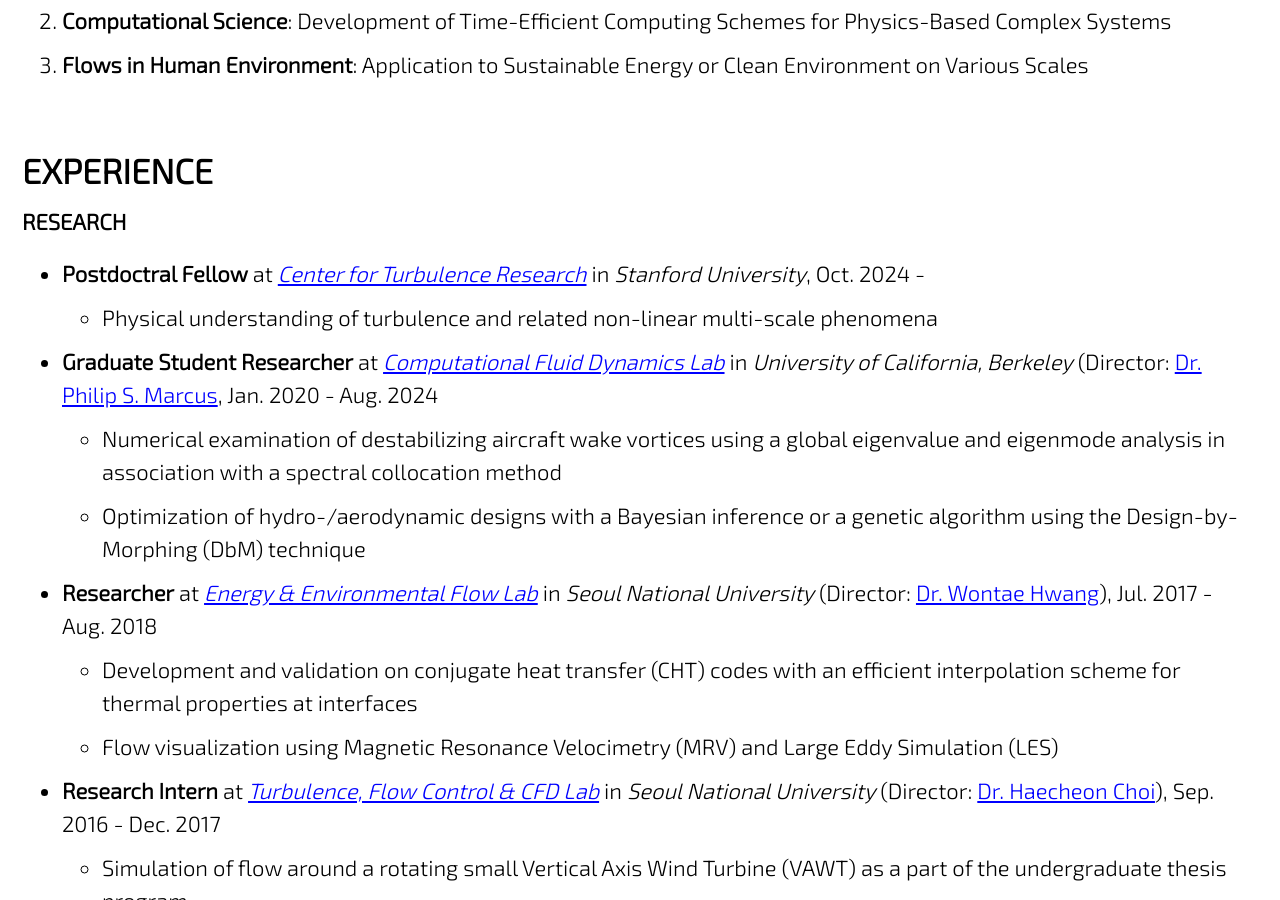
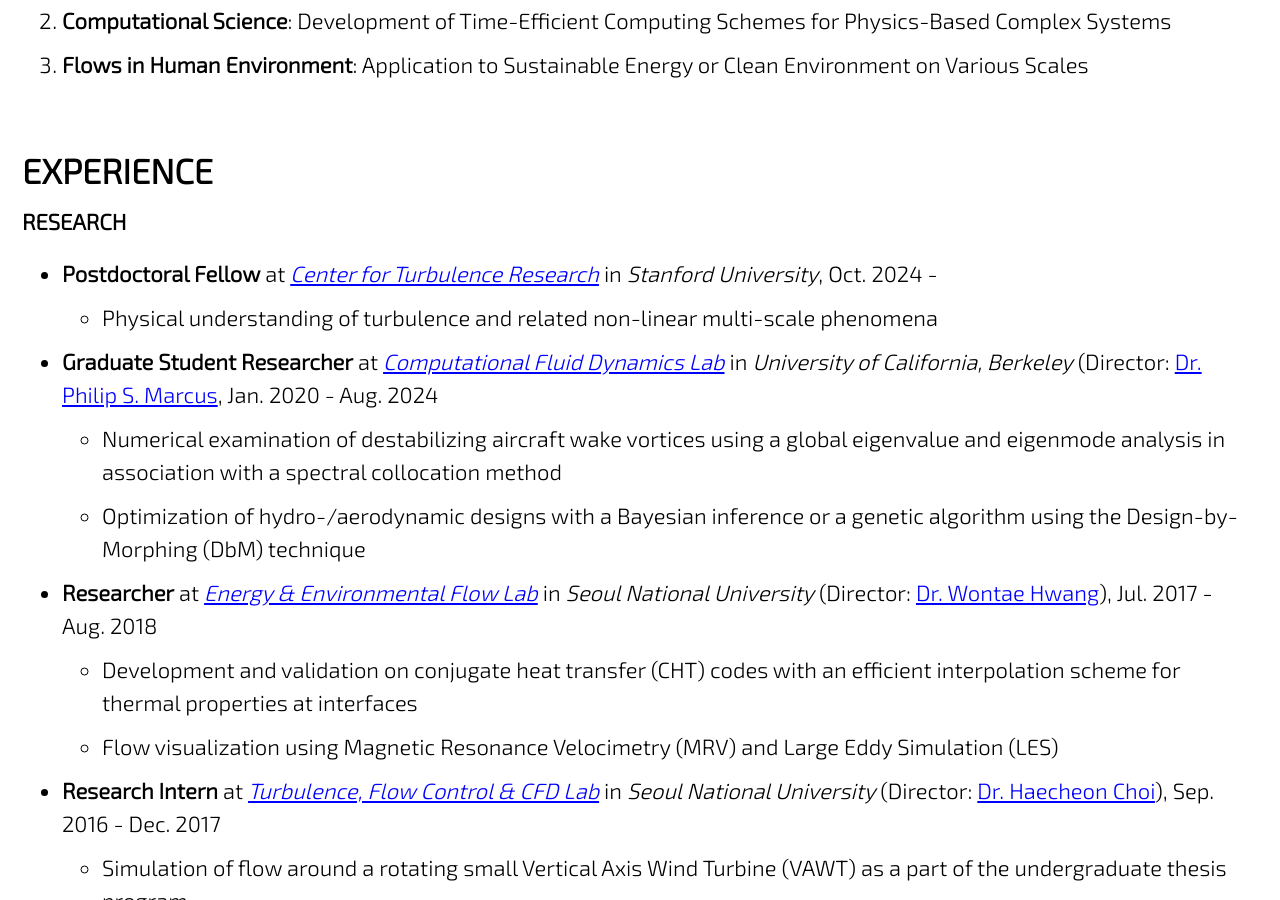
Before and after one commit to jun9303/jun9303.github.io, a Jekyll site: the page built from _pages/about_me.md, in a window 1280 px wide and 900 px high, scrolled down 1409 px. Built offline with Jekyll 4.4.1, drawn with Linux system fonts in a browser that asks for light colours; cached includes are drawn as plain includes; nearby versions of some CDN libraries.

Commit message:
Profile Updated 071324

```diff
--- a/_pages/about_me.md
+++ b/_pages/about_me.md
@@ -61,7 +61,7 @@ feature_row:
 
 ### RESEARCH
 
-- **Postdoctral Fellow** at *[Center for Turbulence Research](https://ctr.stanford.edu/)* in *Stanford University*, Oct. 2024 -
+- **Postdoctoral Fellow** at *[Center for Turbulence Research](https://ctr.stanford.edu/)* in *Stanford University*, Oct. 2024 -
   + Physical understanding of turbulence and related non-linear multi-scale phenomena
 
 - **Graduate Student Researcher** at *[Computational Fluid Dynamics Lab](https://cfd.me.berkeley.edu/)* in *University of California, Berkeley* (Director:  [Dr. Philip S. Marcus](https://me.berkeley.edu/people/philip-s-marcus/), Jan. 2020 - Aug. 2024
```
